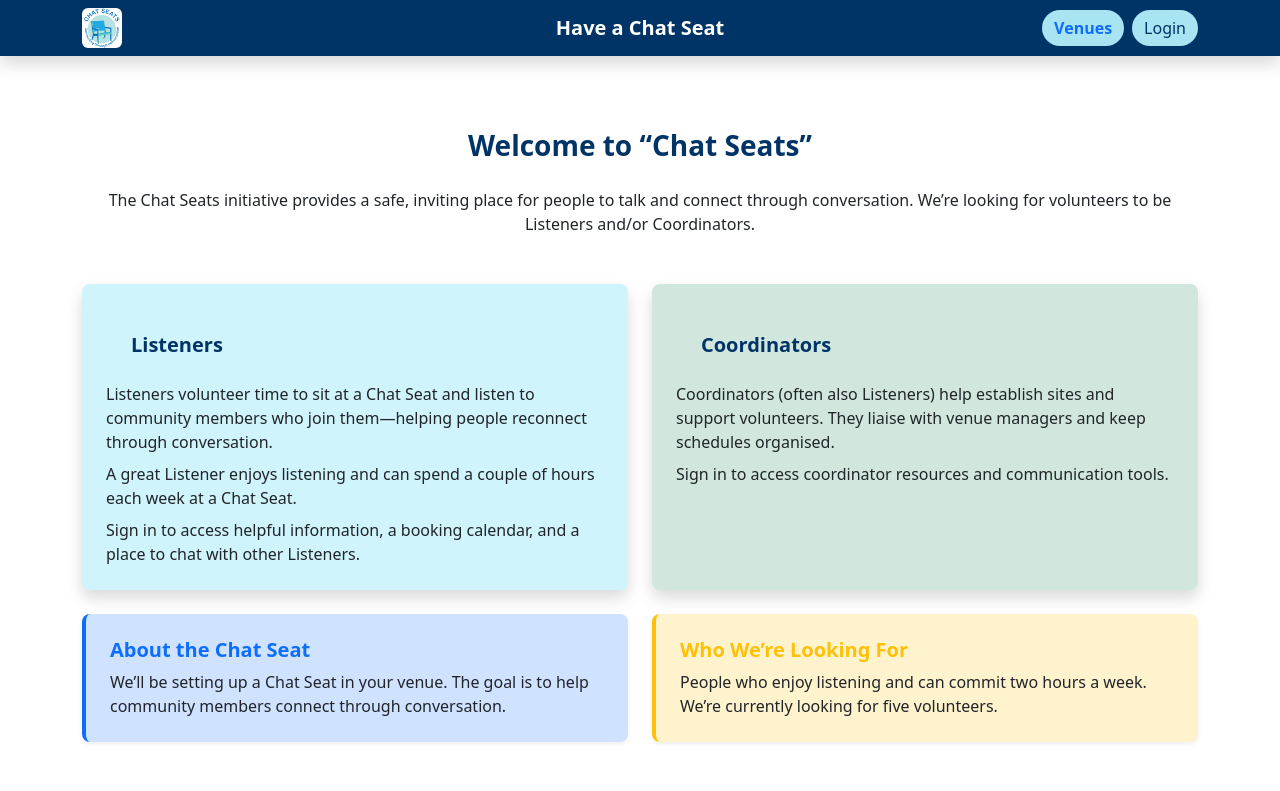
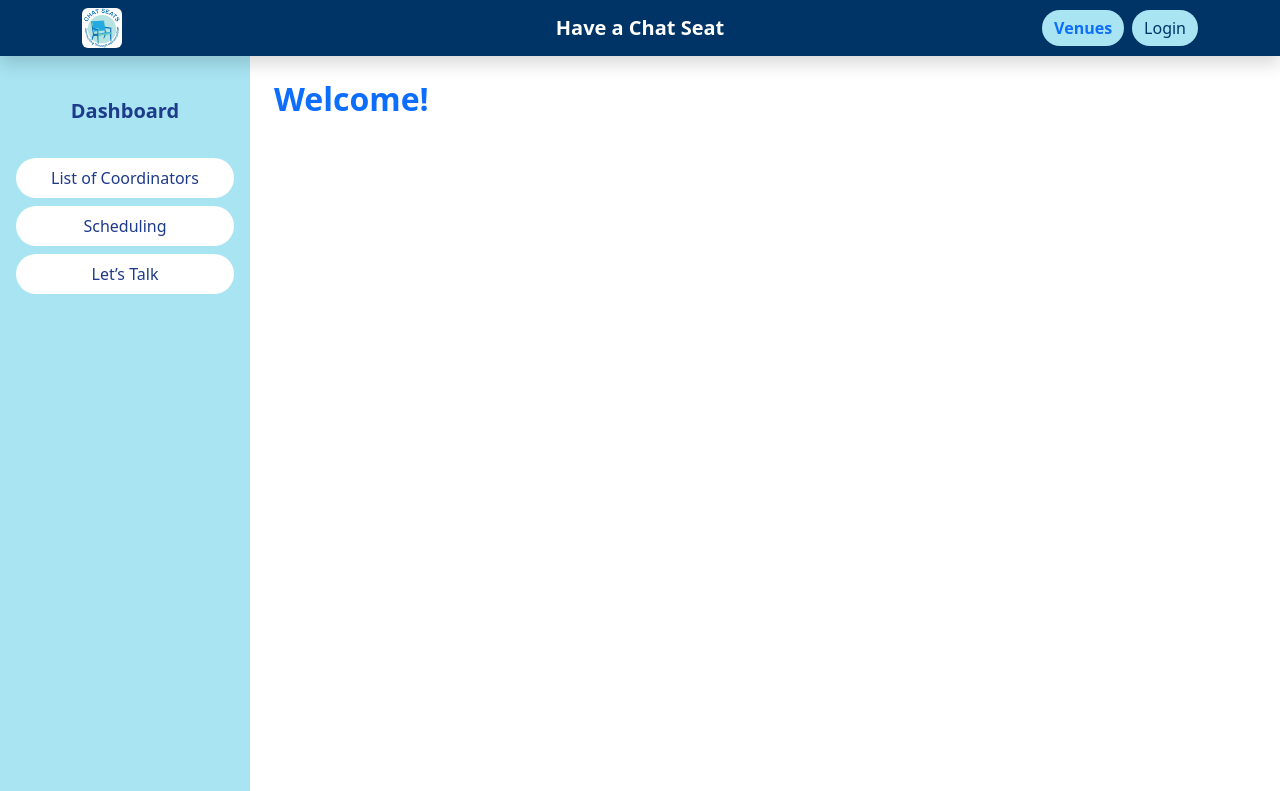
Before and after one commit to zhaqy079/ChatSeat2.0, a React (Create React App) app in the folder ChatSeat2.0/csapp/: page /listenerdashboard in a window 1280 px wide. Before the commit this address led to /. Shown: the top 791 px of the page. Built offline with nearby package versions, Linux system fonts and the light colour scheme; no server answers.

Commit message:
Update Router

```diff
--- a/ChatSeat2.0/csapp/src/App.js
+++ b/ChatSeat2.0/csapp/src/App.js
@@ -11,8 +11,9 @@ import AdminDashboard from "./components/Admin/AdminDashboard";
 import AdminSchedulingSetting from "./components/Admin/AdminSchedulingSetting";
 import AdminViewUsers from "./components/Admin/AdminViewUsers";
 import AdminManageLocations from "./components/Admin/AdminManageLocations";
-
-
+import ListenerDashboard from "./components/Listener/ListenerDashboard";
+import ListenerScheduling from "./components/Listener/ListenerScheduling";
+import ListenerSidebar from "./components/Listener/ListenerSideBar";
 
 export default function App() {
     return (
@@ -29,6 +30,9 @@ export default function App() {
                 <Route path="/adminSchedulingSetting" element={<AdminSchedulingSetting />} />
                 <Route path="/adminViewUsers" element={<AdminViewUsers />} />
                 <Route path="/adminManageLocations" element={<AdminManageLocations />} />
+                <Route path="/listenerdashboard" element={<ListenerDashboard />} />
+                <Route path="/listenerscheduling" element={<ListenerScheduling />} />
+
                 <Route path="*" element={<Navigate to="/" replace />} />
             </Routes>
         </Router>
--- a/ChatSeat2.0/csapp/src/components/Admin/AdminNavbar.js
+++ b/ChatSeat2.0/csapp/src/components/Admin/AdminNavbar.js
@@ -47,6 +47,7 @@ export default function AdminNavbar({ title = "Admin Dashboard" }) {
                                     className="dropdown-item"
                                     onClick={() => {
                                         // listener dashboard navigation logic here
+                                        navigate("/listenerdashboard");
                                         setDropdownIsOpen(false);
                                     }}
                                 >
--- a/ChatSeat2.0/csapp/src/components/Listener/ListenerDashboard.js
+++ b/ChatSeat2.0/csapp/src/components/Listener/ListenerDashboard.js
@@ -7,13 +7,13 @@ export default function ListenerDashboard() {
     return (
         <div className="d-flex">
             <ListenerSideBar />
-            <main className="flex-grow-1 p-4">
+            <container className="flex-grow-1 p-4">
                 <h2 className="fw-bold text-primary mb-3">
-                    Welcome{user?.first_name ? `, ${user.first_name}` : ""}!
+                    Welcome{user?.firstName ? `, ${user.firsttName}` : ""}!
                 </h2>
 
                 {/* will edit upcoming bookings soon*/}
-            </main>
+            </container>
         </div>
     );
 }
```
